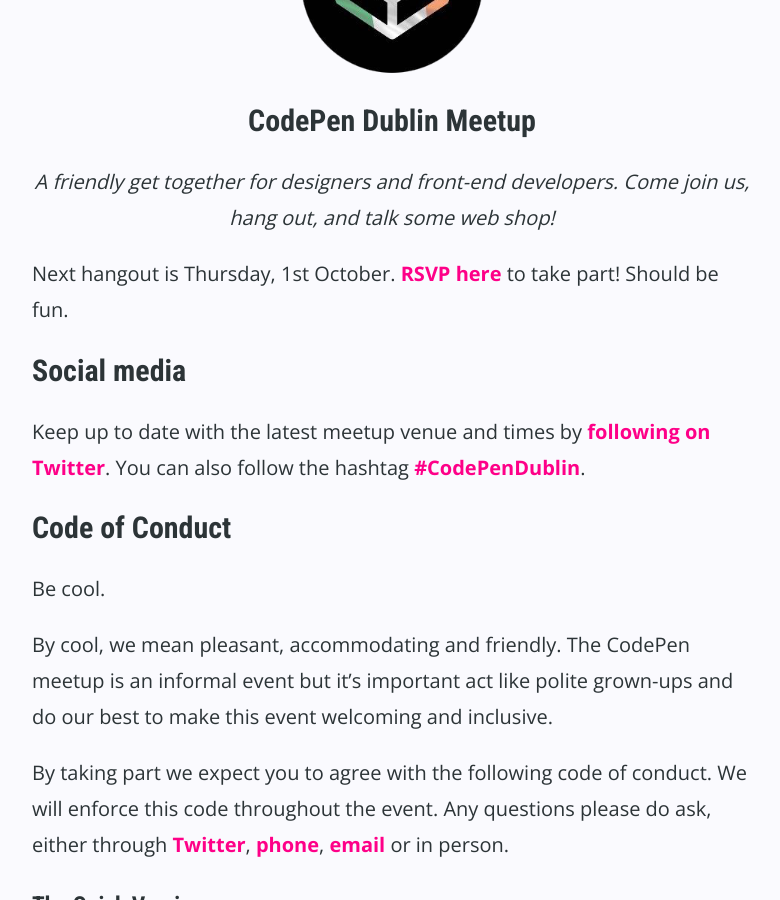
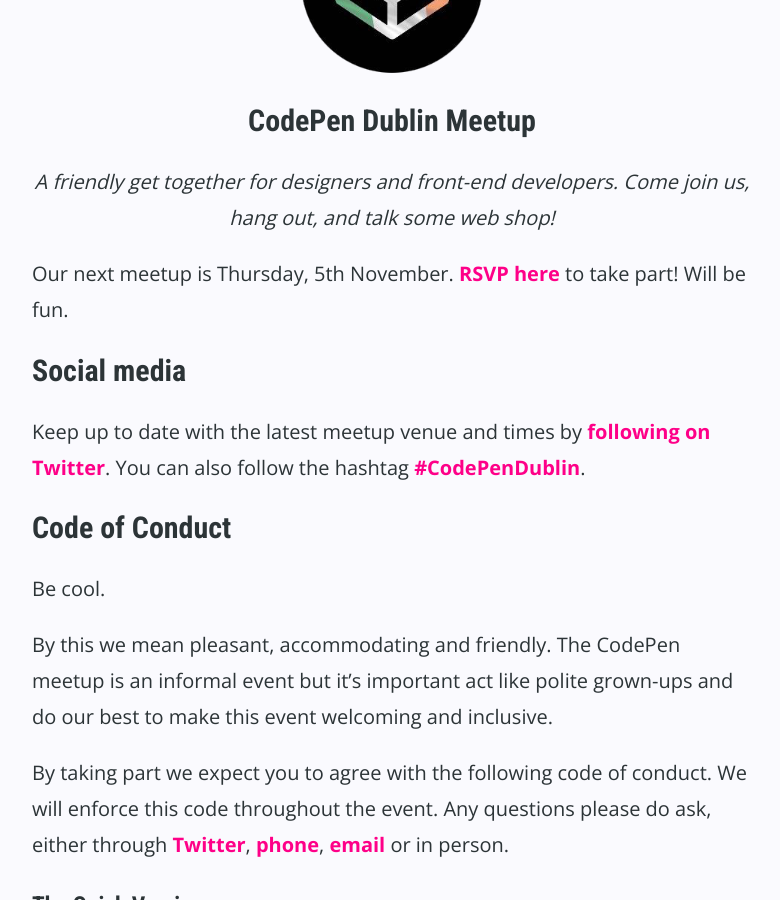
Before and after one commit to donovanh/donovanh.github.com, a Jekyll site: the page built from codepen-dublin/index.md, in a window 1280 px wide and 900 px high, scrolled down 214 px. Shown: the whole window, without its empty margins (248-1028 px from the left). Built offline with Jekyll 4.4.1, drawn with Linux system fonts in a browser that asks for light colours; nearby versions of some CDN libraries.

Commit message:
Updated event date

```diff
--- a/codepen-dublin/index.md
+++ b/codepen-dublin/index.md
@@ -12,7 +12,7 @@ bodyTag: internal
 
 </div>
 
-Next hangout is Thursday, 1st October. [RSVP here](https://nvite.com/CodePenDublin/f788) to take part! Should be fun.
+Our next meetup is Thursday, 5th November. [RSVP here](https://nvite.com/CodePenDublin/a014) to take part! Will be fun.
 
 ## Social media
 
@@ -22,7 +22,7 @@ Keep up to date with the latest meetup venue and times by [following on Twitter]
 
 Be cool.
 
-By cool, we mean pleasant, accommodating and friendly. The CodePen meetup is an informal event but it's important act like polite grown-ups and do our best to make this event welcoming and inclusive.
+By this we mean pleasant, accommodating and friendly. The CodePen meetup is an informal event but it's important act like polite grown-ups and do our best to make this event welcoming and inclusive.
 
 By taking part we expect you to agree with the following code of conduct. We will enforce this code throughout the event. Any questions please do ask, either through [Twitter](https://twitter.com/frontenddublin), [phone](tel:+353863012280), [email](mailto:d@hop.ie) or in person.
 
```
Also changed, not shown: _posts/2015-10-03-codepen-meetup.markdown (added, +21 -0 lines), images/home/codepen-meetup.jpg (added), images/posts/codepen-meetup/image.jpg (added).
